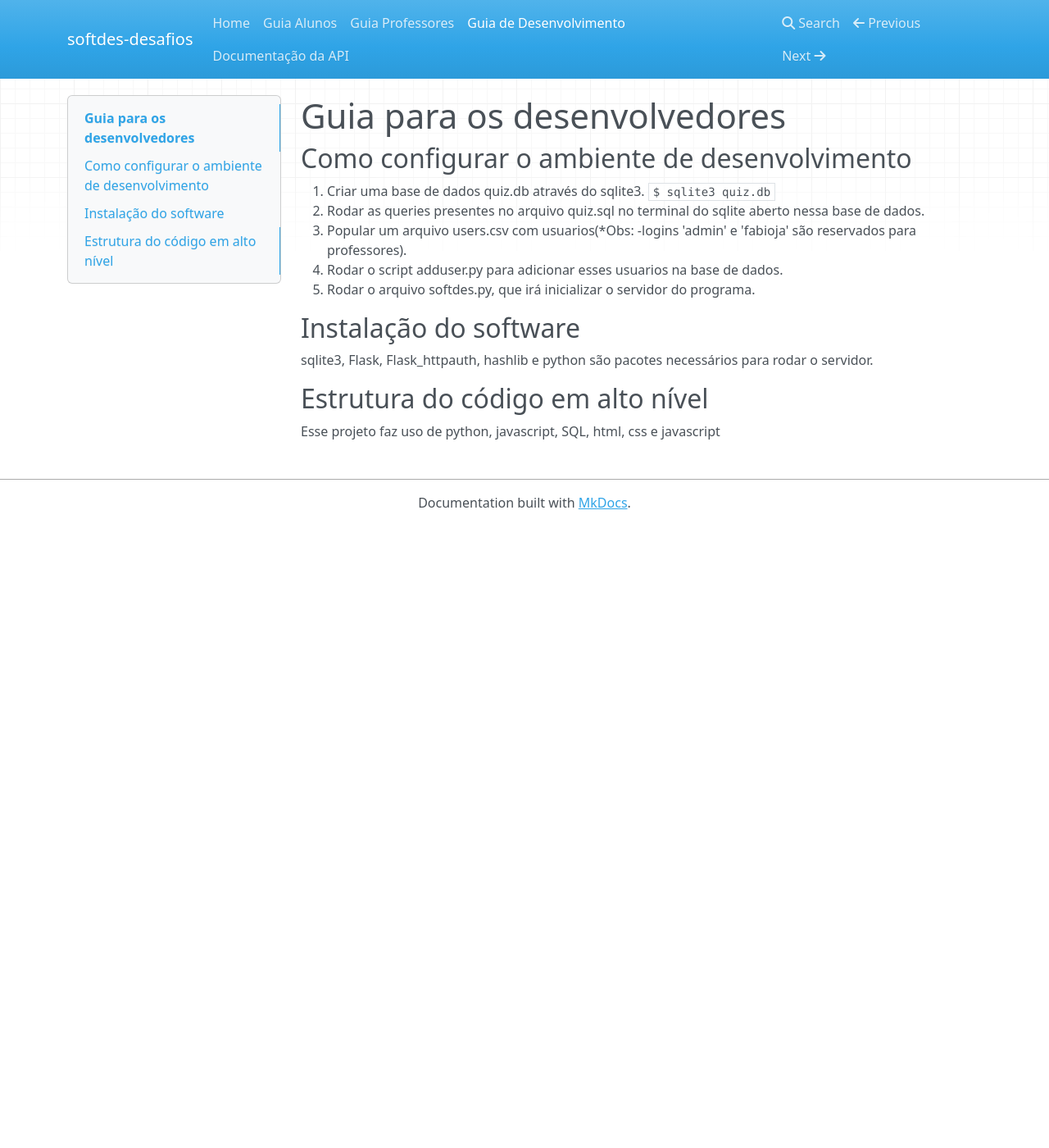
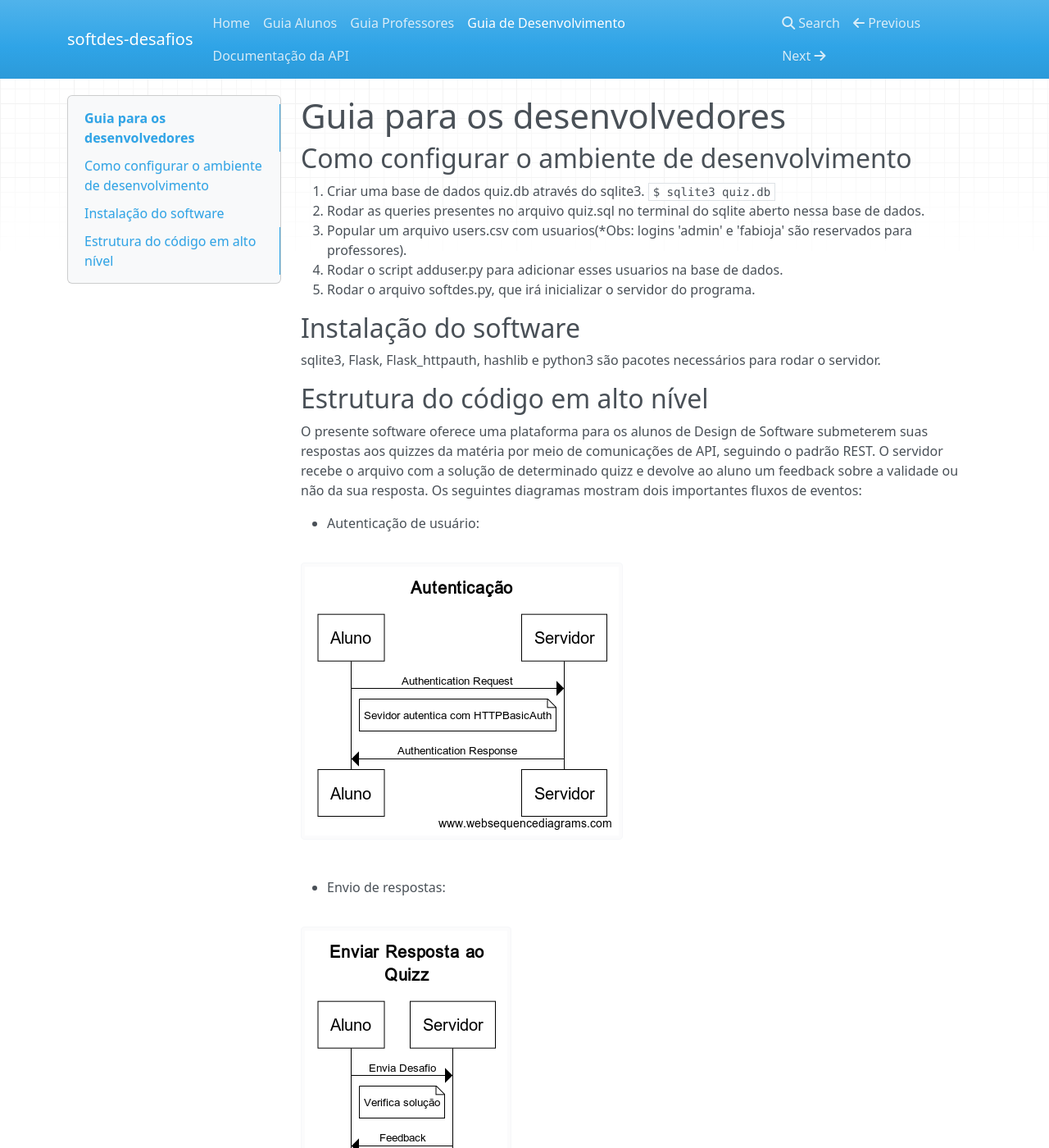
Before and after one commit to pedrooa/softdes-desafios, an MkDocs documentation site: the page built from docs/dev.md, in a window 1280 px wide and 1400 px high. Shown: the whole window at 82% size. Built offline with MkDocs 1.6.1, drawn with Linux system fonts in a browser that asks for light colours; nearby versions of some CDN libraries.

Commit message:
Documentacao de desenvolvedor

```diff
--- a/docs/dev.md
+++ b/docs/dev.md
@@ -5,14 +5,24 @@
 1. Criar uma base de dados quiz.db através do sqlite3.
    `$ sqlite3 quiz.db`
 2. Rodar as queries presentes no arquivo quiz.sql no terminal do sqlite aberto nessa base de dados.
-3. Popular um arquivo users.csv com usuarios(\*Obs: -logins 'admin' e 'fabioja' são reservados para professores).
+3. Popular um arquivo users.csv com usuarios(\*Obs: logins 'admin' e 'fabioja' são reservados para professores).
 4. Rodar o script adduser.py para adicionar esses usuarios na base de dados.
 5. Rodar o arquivo softdes.py, que irá inicializar o servidor do programa.
 
 ## Instalação do software
 
-sqlite3, Flask, Flask_httpauth, hashlib e python são pacotes necessários para rodar o servidor.
+sqlite3, Flask, Flask_httpauth, hashlib e python3 são pacotes necessários para rodar o servidor.
 
 ## Estrutura do código em alto nível
 
-Esse projeto faz uso de python, javascript, SQL, html, css e javascript
+O presente software oferece uma plataforma para os alunos de Design de Software submeterem suas respostas aos quizzes da matéria por meio de comunicações de API,
+seguindo o padrão REST. O servidor recebe o arquivo com a solução de determinado quizz e devolve ao aluno um feedback sobre a validade ou não da sua resposta. Os seguintes
+diagramas mostram dois importantes fluxos de eventos:
+
+-   Autenticação de usuário:
+
+![Screenshot](img/Autentica.png)
+
+-   Envio de respostas:
+
+![Screenshot](img/enviar_resposta.png)
```
Also changed, not shown: docs/img/Autentica.png (added), docs/img/enviar_resposta.png (added).
